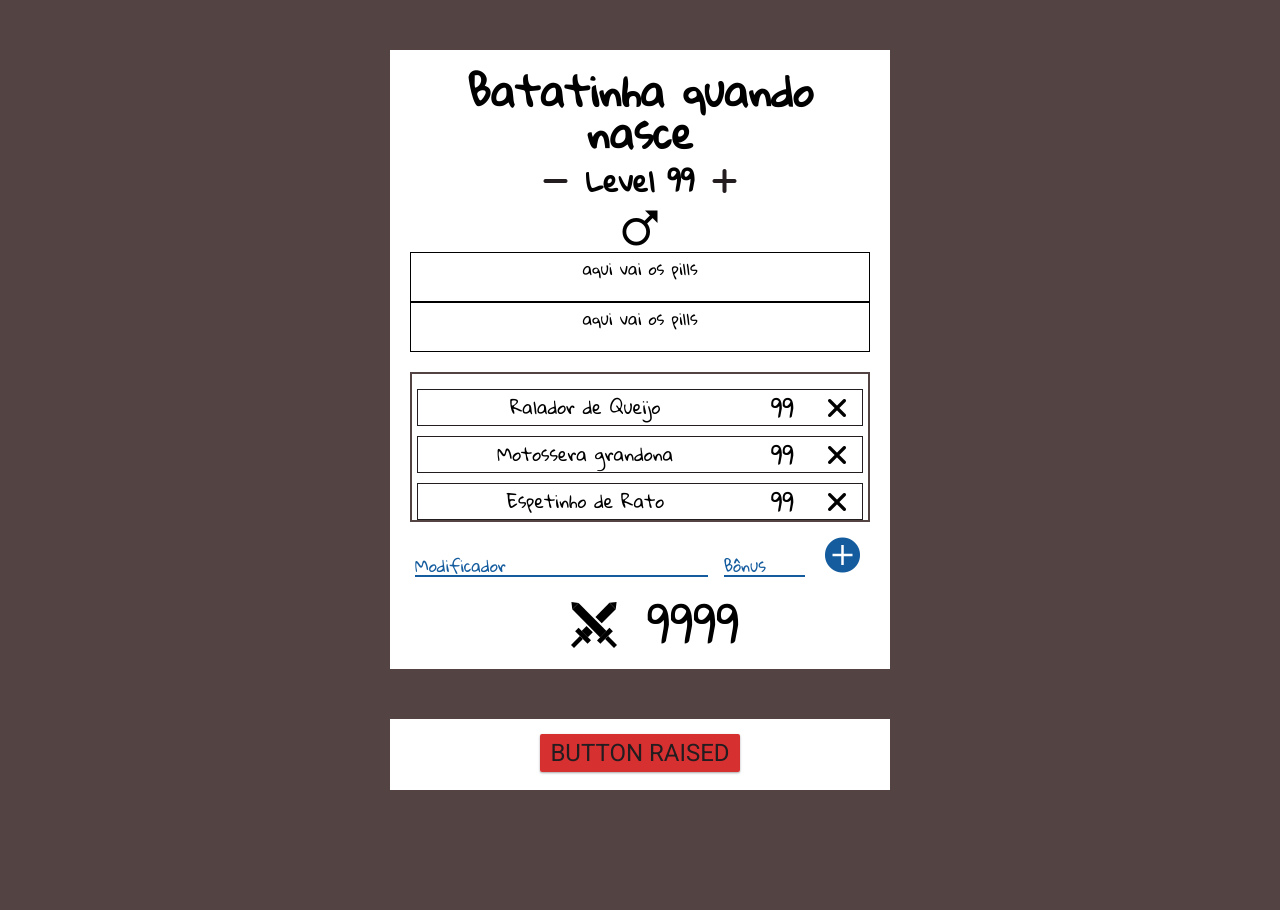
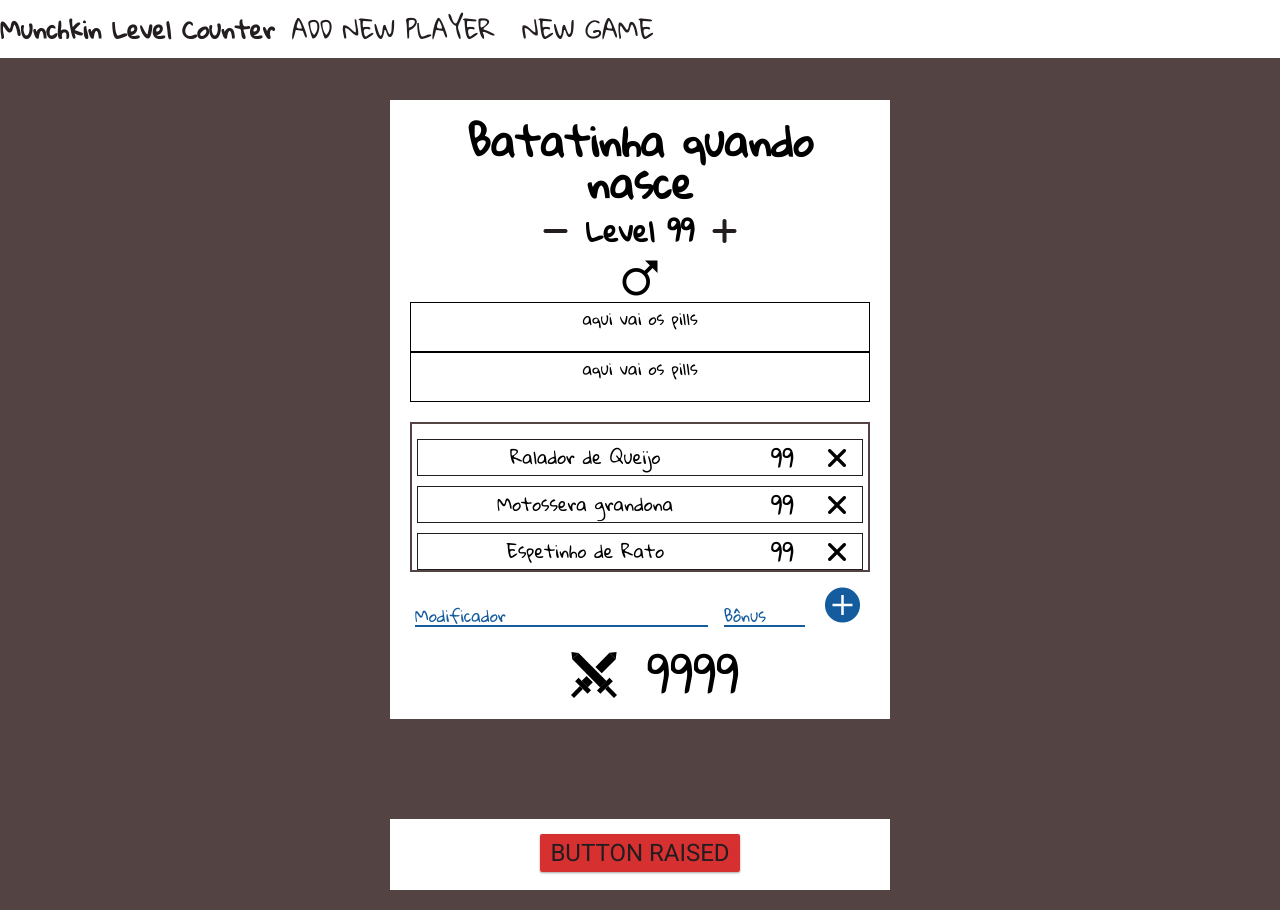
Before and after one commit to ecsanchesjr/munchkin-level-counter, a website: page index.html in a window 1280 px wide. Before the commit the page ends 840 px from the top, so only its background shows below. Drawn offline with nearby package versions, Linux system fonts and the light colour scheme.

Commit message:
structre of nav and organization in view

```diff
--- a/index.html
+++ b/index.html
@@ -13,6 +13,15 @@
 
 <body>
 
+   <header>
+      <nav>
+         <h1>Munchkin Level Counter</h1>
+         <a href="">Add new Player</a>
+         <a href="">New Game</a>
+      </nav>
+   </header>
+
+   <main>
       <div class="player">
          <h2>Batatinha quando nasce</h2>
          <div class="level-control">
@@ -71,6 +80,7 @@
             <p>9999</p>
          </div>
       </div>
+   </main>
 
    <!-- Ignore -->
    <div class="player">
--- a/resources/styles/sass/style.scss
+++ b/resources/styles/sass/style.scss
@@ -15,6 +15,24 @@
    transition: all 0.3s cubic-bezier(.25, .8, .25, 1);
    &:hover {
       box-shadow: 0 14px 28px rgba(0, 0, 0, 0.25), 0 10px 10px rgba(0, 0, 0, 0.22);
+   }
+}
+// ------- end components
+
+nav {
+   position: fixed;
+   top: 0;
+   width: 100%;
+   background: white;
+
+   * {
+      display: inline-block;
+      color: $color-foreground;
+      font-size: 1.5rem;
+   }
+
+   a {
+      font-family: $font-base;
    }
 }
 
@@ -140,7 +158,7 @@
 
 .player {
    width: 500px;
-   margin: 50px auto;
+   margin: 100px auto 20px auto;
    background: white;
    padding: 20px;
    text-align: center;
@@ -164,9 +182,6 @@
          border-radius: 50%;
 
          transition: 0.3s all ease;
-         // &.ion-plus-round, .ion-minus-round {
-         //    transition: 0.3s  ease;
-         // }
 
          &.ion-plus-round:hover {
             color: $color-secondary;
```
Also changed, not shown: resources/styles/style.css. Lines whose indentation alone changed are shown as unchanged.
